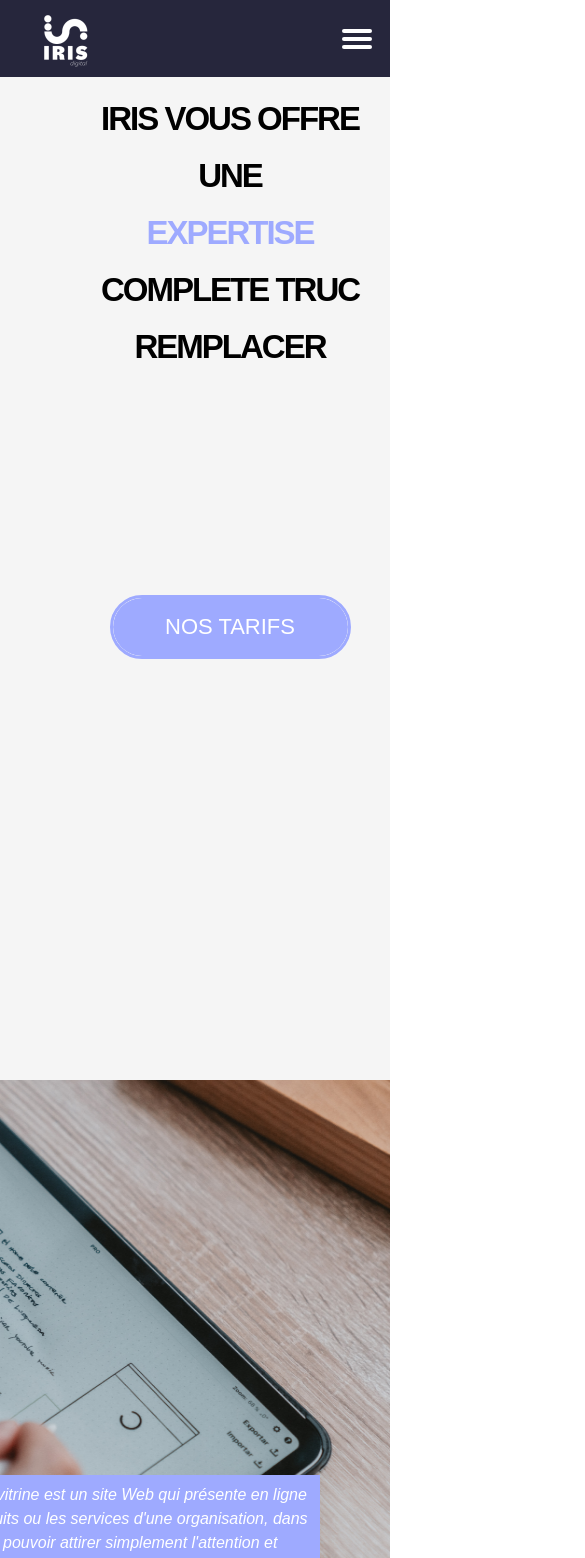
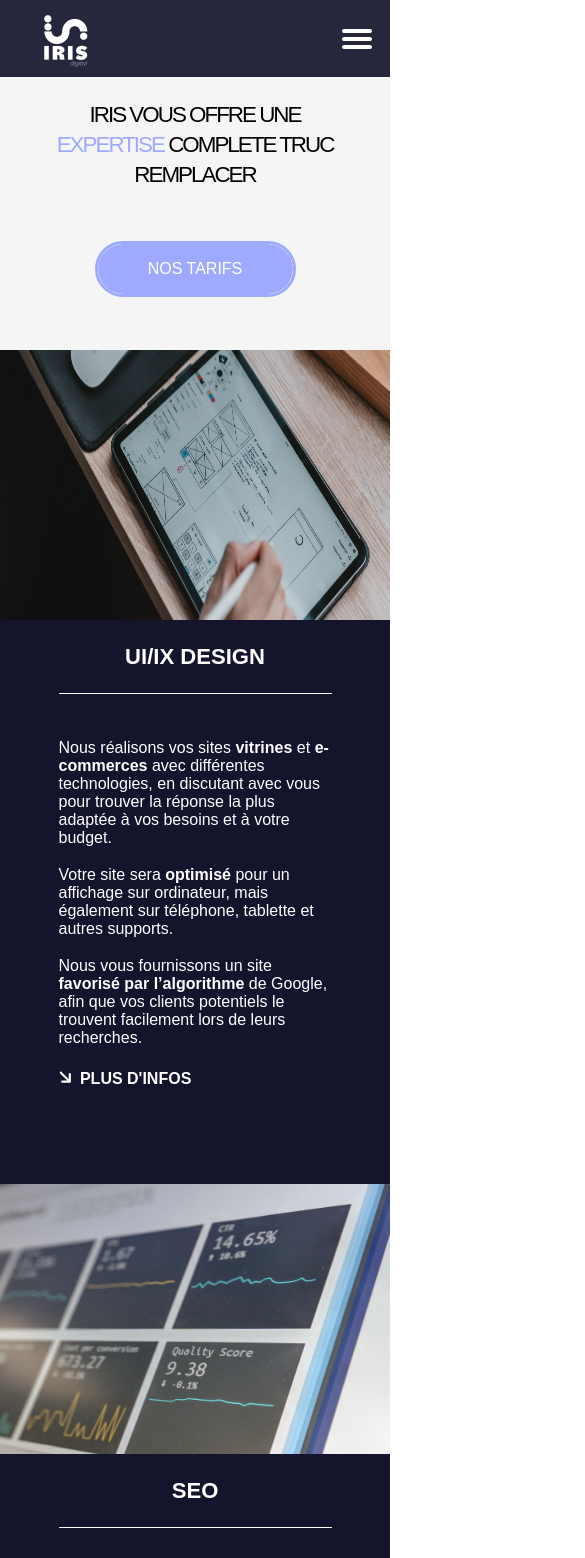
Before and after one commit to Iris-Digital-Sas/Iris-front, a Vue app: page /solutions in a window 390 px wide. Shown: the top 1558 px of the page, 585 px wide, since content can reach past the window. Built offline with nearby package versions, Linux system fonts and the light colour scheme.

Commit message:
fin de la page Solutions sur mobile

```diff
--- a/src/views/SolutionsPage.vue
+++ b/src/views/SolutionsPage.vue
@@ -94,8 +94,7 @@
     display: flex;
     flex-direction: column;
     align-items: center;
-    gap:220px;
-    padding-left: 70px;
+    gap: 100px;
 }
 .solution_intro-title {
     letter-spacing: -2px;
@@ -206,7 +205,8 @@
     height: 170px;
 }
 .solutions_item:nth-child(1) .solutions_item_secondpart {
-    margin: 31% 15% 0 0;
+    margin-right: 15%;
+    margin-top: 500px;
     padding-bottom: 500px;
 }
 /* 2° élément */
@@ -221,7 +221,8 @@
     padding: 3%;
 }
 .solutions_item:nth-child(2) .solutions_item_secondpart {
-    margin: 41% 0 0 8%;
+    margin-top: 700px;
+    margin-left: 8%;
 }
 /* éléments  pairs */
 .solutions_item:nth-child(2n) img {
@@ -232,9 +233,6 @@
 }
 .solutions_item:nth-child(2n) h2::after {
     margin: 0 109% 0 -129%
-}
-.solutions_item:nth-child(2n) .solutions_item_secondpart {
-    flex-direction: row-reverse;
 }
 .solutions_item:nth-child(2n) .solutions_item_secondpart_textarea {
     flex-basis: 30%;
@@ -253,7 +251,8 @@
     padding: 2.5%;
 }
 .solutions_item:nth-child(3n) .solutions_item_secondpart {
-    margin: 31.5% 0% 0 3%;
+    margin-top: 500px;
+    margin-left: 3%;
 }
 .solutions_item:nth-child(3n) h2 {
     padding:0 7% 0 10%;
@@ -280,7 +279,7 @@
     padding: 2% 2.5%;
 }
 .solutions_item:nth-child(4n) .solutions_item_secondpart {
-    margin: 23.5% 0% 0 0%;
+    margin-top: 500px;
 }
 .solutions_item:nth-child(4n) .solutions_item_secondpart h2 {
     padding: 0 0 0 17%;
@@ -306,5 +305,129 @@
     background-color: #0000;
     border: 0;
 }
+@media (max-width: 1363px) {
+    .solutions_item:nth-child(3n) img {
+        right: 0px;
+    }
+}
+@media (max-width: 1000px) {
+    .solution_intro {
+        height: 700px;
+    }
+    .solutions_item:nth-child(1) figcaption, .solutions_item:nth-child(2) figcaption, .solutions_item:nth-child(3) figcaption, .solutions_item:nth-child(4) figcaption{
+        top: 50px;
+    }
+}
+@media (max-width: 950px) {
+    .solutions_item:nth-child(n) img{
+        width: 100%;
+    }
+}
+@media (min-width: 500px) and (max-width: 600px) {
+    #cm {
+        height: 1700px;
+    }
+}
+@media (max-width: 790px) {
+    #cm {
+        height: 1600px;
+    }
+}
+@media (max-width: 690px) {
+    .solutions_item:nth-child(3n) figcaption {
+        right: 50px;
+    }
+}
+@media (max-width: 500px) {
+    .solution_intro {
+        height: 500px;
+    }
+    .solution_intro h1{
+        font-size: 140%;
+        line-height: 135%;
+        font-weight: 500;
+        padding: 150px 0% 0% 0%;
+    }
+    .solutions_item_secondpart {
+        flex-direction: column;
+        align-items: center;
+        padding-bottom: 5px;
+        gap: 15px;
+    }
+    .solutions_item_secondpart > *{
+        width: 70%;
+    }
+    .solutions_item_secondpart h2 {
+        text-align: center;
+    }
+    .solutions_item:nth-child(n) .solutions_item_secondpart h2 {
+        padding: 0;
+    }
+    .solutions_item:nth-child(n) .solutions_item_secondpart h2::after {
+        margin: 30px 0 30px 0;
+    }
+    .solutions_item:nth-child(2) .solutions_item_secondpart, .solutions_item:nth-child(3) .solutions_item_secondpart  {
+        margin-left: 0;
+    }
+    .solutions_item:nth-child(1) .solutions_item_secondpart {
+        margin-right: 0;
+    }
+}
+@media (max-width: 480px) {
+    .solutions_item{
+        height: 775px;
+    }
+    .solution_intro{
+        height: 350px;
+        gap: 50px;
+    }
+    .solution_intro h1 {
+        padding: 100px 0 0;
+    }
+    .solution_intro-button {
+        font-weight: 400;
+        font-size: 16px;
+        line-height: 15px;
+        width: 50%;
+        height: 50px;
+    }
+
+    #cm {
+        height: 1200px;
+        display: flex;
+        flex-direction: column;
+        align-items: center;
+    }
+    .solutions_item_firstpart {
+        justify-content: center;
+        align-items: center;
+        position: relative;
+        top:0px;
+
+    }
+    .solutions_item:nth-child(n) img {
+        height: 270px;
+        position: initial;
+    }
+    .solutions_item:nth-child(n) figcaption {
+        display: none;
+    }
+    .solutions_item:nth-child(n) .solutions_item_secondpart {
+        margin-top: 30px;
+    }
+    .solutions_item .lavender-button {
+        margin: 50px 0;
+        padding: 0;
+        width: 40%;
+        height: 50px;
+    }
+    .solutions_item .lavender-button-text {
+        top:10px;
+        left: 5px;
+        font-size: 17px;
+        width: 100%;
+    }
+
+}
 
 </style>
```
